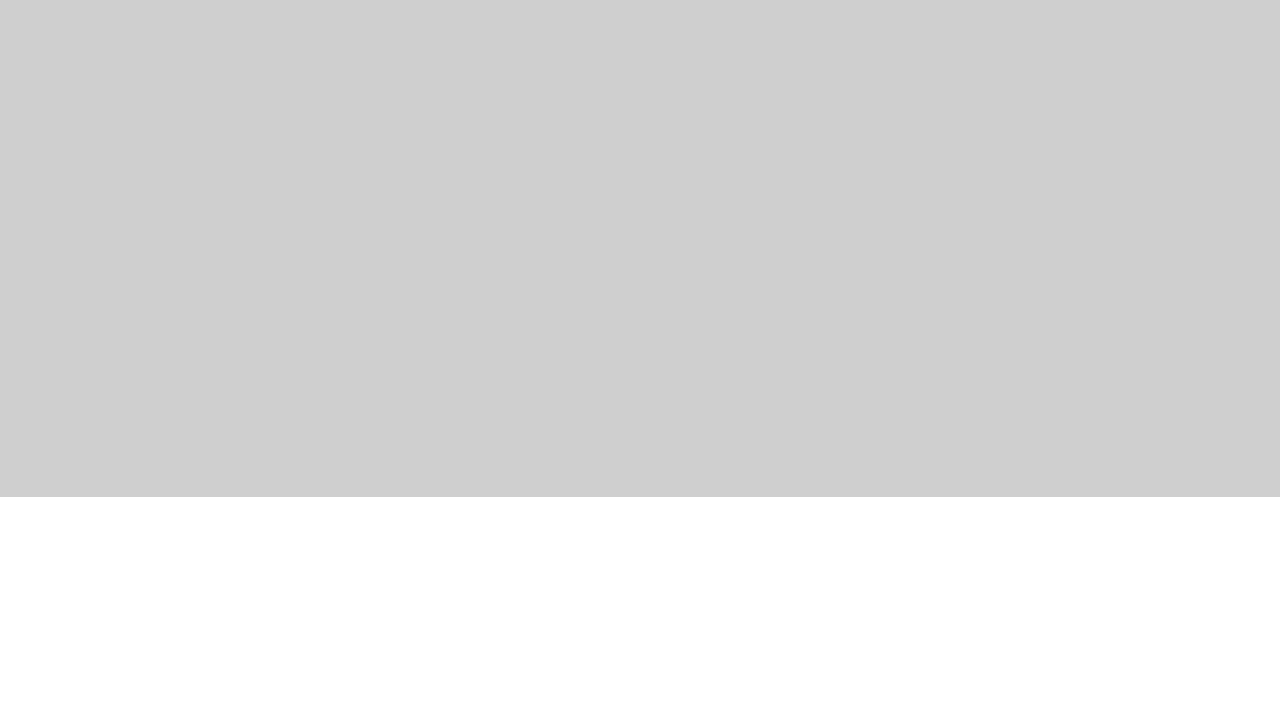
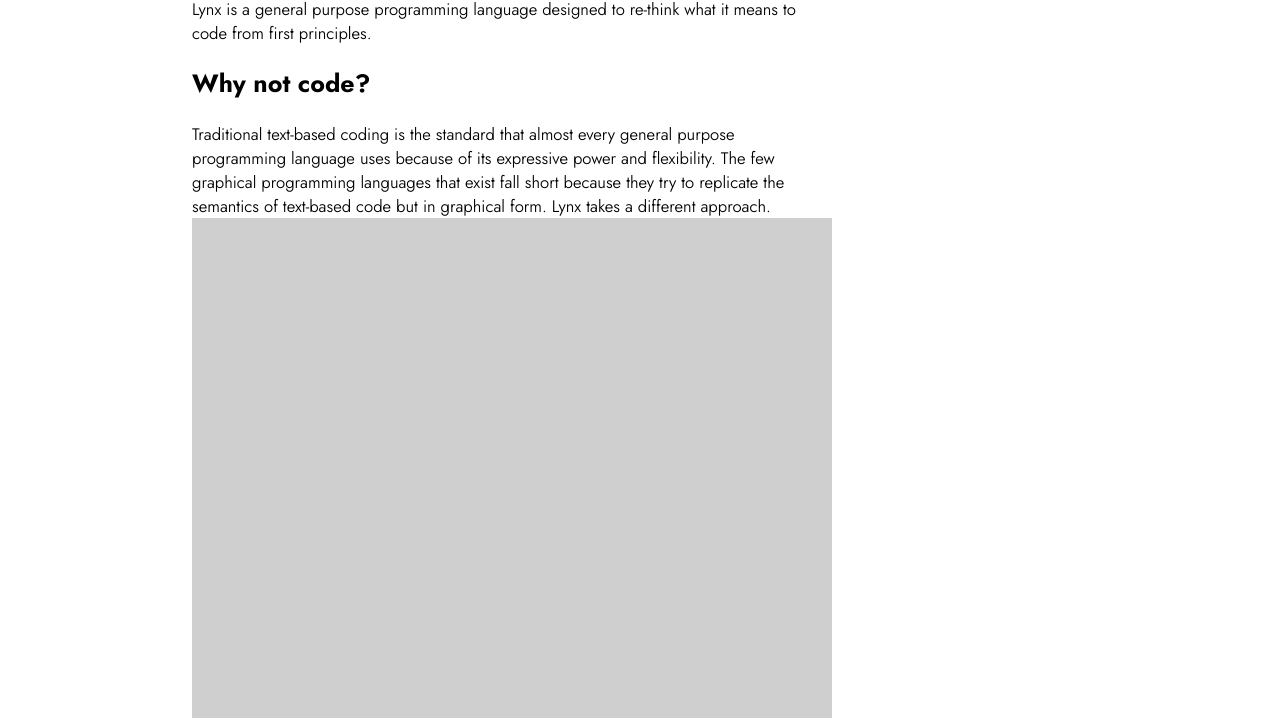
Before and after one commit to bryanmehall/lynx-server, a website built with Parcel: page client/index.html in a window 1280 px wide. Shown: the part 145-869 px from the top of the page. Before the commit the page ends 800 px from the top, so only its background shows below. Built offline with nearby package versions, Linux system fonts and the light colour scheme.

Commit message:
home page content

```diff
--- a/client/index.html
+++ b/client/index.html
@@ -3,9 +3,17 @@
     <include src="head.html" locals='{"title": "Home"}'></include>
     <body>
         <include src="header.html"></include>
-        <canvas id="lynx-canvas"></canvas>
+        <div class="content">
+            Lynx is a general purpose programming language designed to re-think what it means to code from first principles.
+            <h2>Why not code? </h2>
+            Traditional text-based coding is the standard that almost every general purpose programming language uses because of its expressive power and flexibility. The few graphical programming languages that exist fall short because they try to replicate the semantics of text-based code but in graphical form. Lynx takes a different approach.
 
-        <div id="log"></div>
+
+            <canvas id="lynx-canvas"></canvas>
+
+            <div id="log"></div>
+        </div>
+
     </body>
     <script>
         /* comment out eventSource test
```
